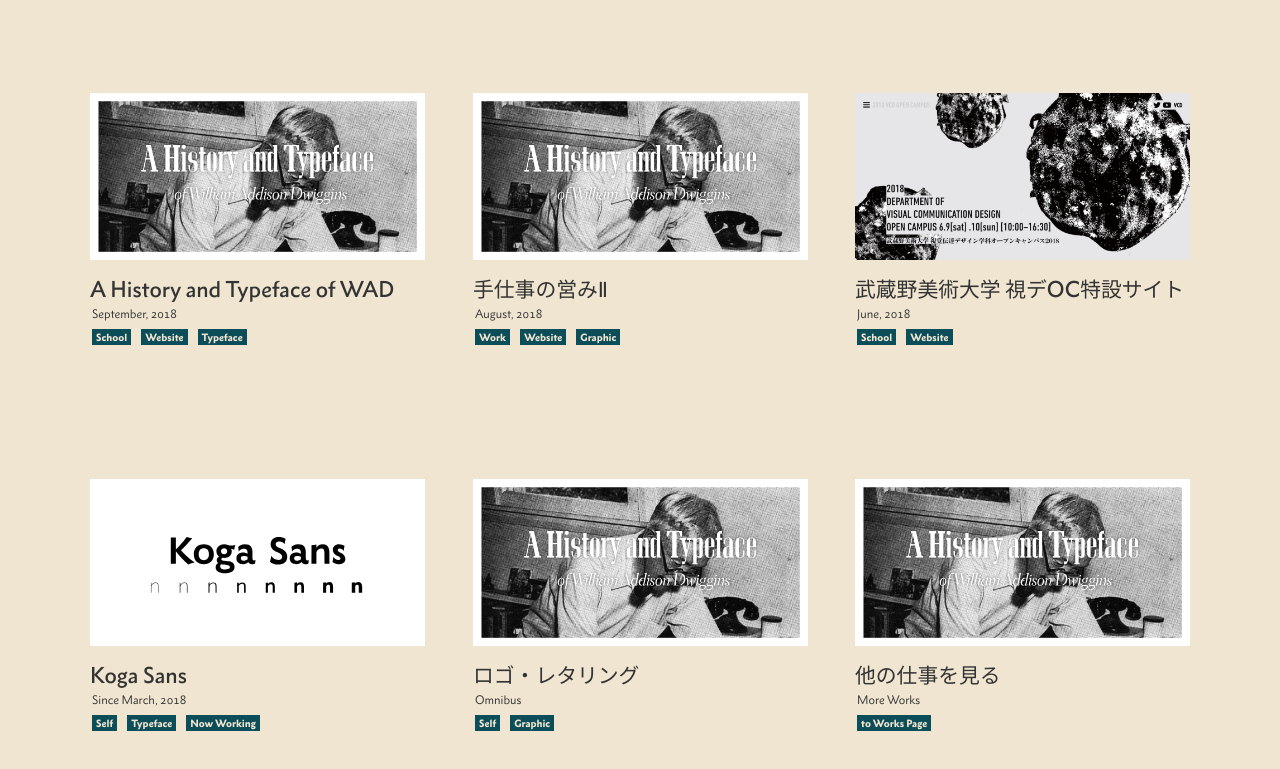
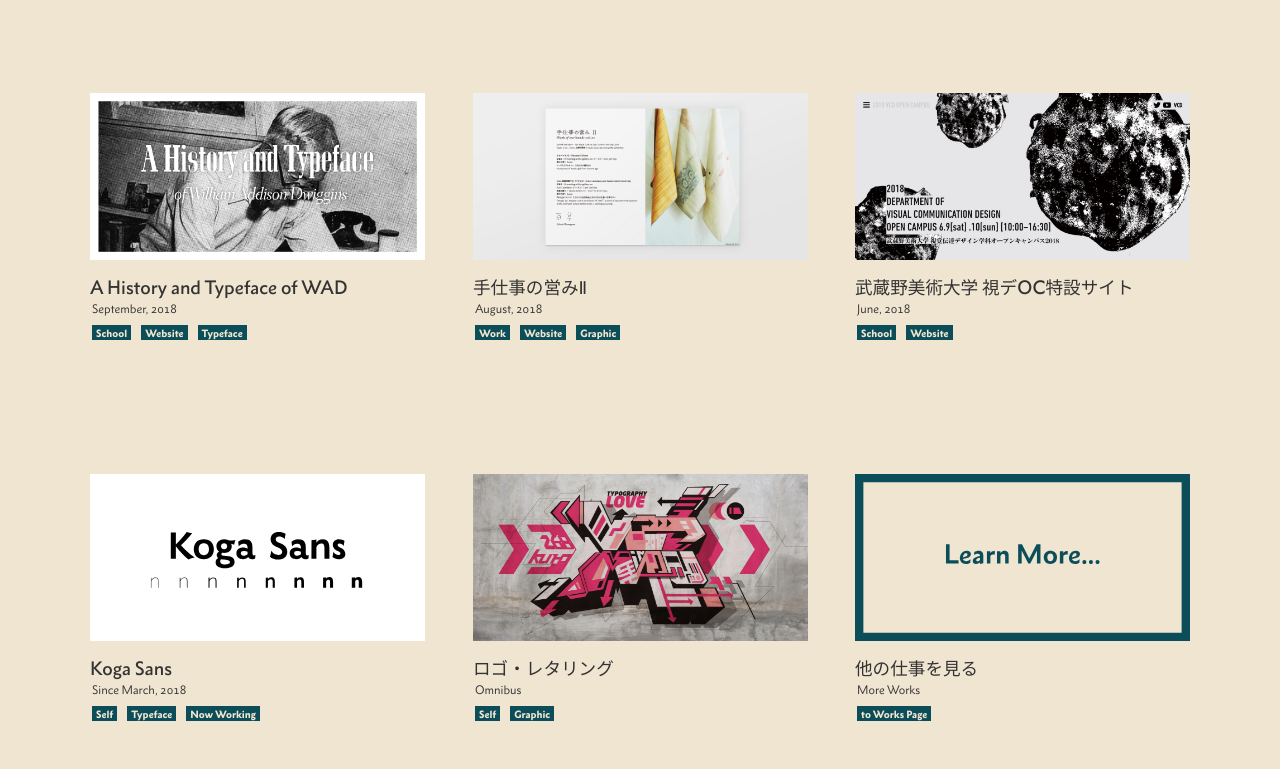
Before and after one commit to blacktails2/WolphDesign, a website: page index.html in a window 1280 px wide. Shown: the part 991-1760 px from the top of the page. Drawn offline with nearby package versions, Linux system fonts and the light colour scheme; a small style sheet from the web is missing.

Commit message:
completed works menu

```diff
--- a/index.html
+++ b/index.html
@@ -59,7 +59,7 @@
 				<div class="column">
 					<a href="">
 						<div class="article wow fadeInUp hoverline cover">
-							<img src="img/works/dwiggins/top.jpg">
+							<img src="img/works/kurashi/top.jpg">
 							<h4>手仕事の営みⅡ</h4>
 							<h5>August, 2018</h5>
 							<p class="area"><span>Work</span><span>Website</span><span>Graphic</span></p>
@@ -67,7 +67,7 @@
 					</a>
 					<a href="">
 						<div class="article wow fadeInUp hoverline cover">
-							<img src="img/works/dwiggins/top.jpg">
+							<img src="img/works/lettering/mauvcd.jpg">
 							<h4>ロゴ・レタリング</h4>
 							<h5>Omnibus</h5>
 							<p class="area"><span>Self</span><span>Graphic</span></p>
@@ -85,7 +85,7 @@
 					</a>
 					<a href="">
 						<div class="article wow fadeInUp hoverline cover">
-							<img src="img/works/dwiggins/top.jpg">
+							<img src="img/works/learn.svg">
 							<h4>他の仕事を見る</h4>
 							<h5>More Works</h5>
 							<p class="area"><span>to Works Page</span></p>
--- a/scss/style.scss
+++ b/scss/style.scss
@@ -186,9 +186,28 @@ footer {
 
 .cover {
 	z-index: auto;
+	position: relative;
 	&:before {
 		z-index: 1;
 		mix-blend-mode: multiply;
+	}
+	&:after{
+		content: "Go";
+		position: absolute;
+		top: 50%;
+		left: 50%;
+		color: white;
+		font-family: "Metro Nova BoldIt";
+		transform: translateY(-75%) skewY(-10deg) translateX(-150%);
+		font-size: 2.5em;
+		z-index:2;
+		opacity: 0;
+		transition: 1s ease-in-out all;
+	}
+	&:hover:after{
+		opacity: 1;
+		transform: translateY(-75%) skewY(-10deg) translateX(-50%);
+		transition: 0.3s all ease-in-out;
 	}
 }
 
@@ -224,6 +243,9 @@ footer {
 		margin-top: 0.5rem;
 		font-family: $bold;
 		font-size: 1.3em;
+		@media screen and (min-width: 1024px) and (max-width:1280px){
+			font-size: 1.1em;
+		}
 	}
 	h5 {
 		font-size: 0.7em;
@@ -246,6 +268,21 @@ footer {
 			padding: 2px 4px;
 		}
 	}
+	@include tablet-only{
+			h4{
+				font-size: 0.8em;
+			}
+			h5{
+				font-size: 0.6em;
+			}
+			p{
+				font-size: 0.5em;
+				span{
+					margin-right: 8px;
+					padding: 2px 4px;
+				}
+			}
+		}
 }
 
 #topnav {
```
Also changed, not shown: css/style.css, img/works/kurashi/top.jpg (added), img/works/learn.svg (added), img/works/lettering/mauvcd.jpg (added), 2 other files.
